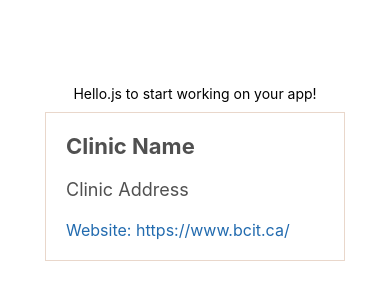
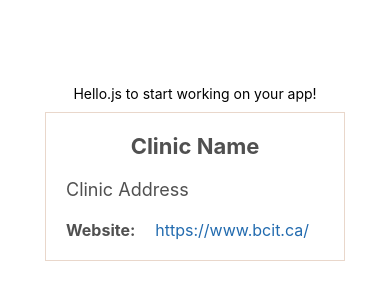
Before and after one commit to claudiashin/medordoc, a React Native app in the folder mobile/: screen / in a window 390 px wide. Shown: the part 244-544 px from the top of the page. Built offline with nearby package versions, Linux system fonts and the light colour scheme.

Commit message:
changes for infocard mobile

```diff
--- a/mobile/comps/InfoCard/index.js
+++ b/mobile/comps/InfoCard/index.js
@@ -1,27 +1,45 @@
 import styled from 'styled-components/native';
 import React from 'react';
-import { StyleSheet, View, Button } from 'react-native';
+import { StyleSheet, View, Button, Linking, Text } from 'react-native';
 
 const InfoCardCont = styled.View`
     width: 300px;
     border: #E9D7CB;
-    justify-content: flex-start;
-    align-items: flex-start;
     padding: 10px;
     margin: 10px;
 `;
 
+const HeadingCont = styled.View`
+    justify-content: center;
+    align-items: center;
+`;
+
 const Heading = styled.Text`
-    font-size: 22px;
-    font-weight: bold;
+    font-size: ${props => props.heading_fs}px;
+    font-weight: ${props => props.heading_fw};
+    color: #505050;
+    margin: 10px;
+    text-align: center;
+`;
+
+const SubheadingCont = styled.View`
+`;
+
+const Subheading = styled.Text`
+    font-size: 18px;
     color: #505050;
     margin: 10px;
 `;
 
-const Address = styled.Text`
-    font-size: 18px;
+const WebsiteContainer = styled.View`
+    flex-direction: row;
+`;
+
+const Subheading_two = styled.Text`
+    font-size: 16px;
     color: #505050;
     margin: 10px;
+    font-weight: bold;
 `;
 
 const Website = styled.Text`
@@ -31,21 +49,31 @@ const Website = styled.Text`
 `;
 
 const InfoCard = ({
-    clinic_name="Clinic Name",
-    clinic_address="Clinic Address",
-    website_url="https://www.bcit.ca/",
+    clinic_name = "Clinic Name",
+    clinic_address = "Clinic Address",
+    website_url = "https://www.bcit.ca/",
+    fontsize = 22,
+    weight = 700,
+}) => {
 
-}) => {
-    return <InfoCardCont /*styles={styles.infocardcont}*/>
-        <Heading>{clinic_name}</Heading>
-        <Address>{clinic_address}</Address>
-        <Website>Website: {website_url}</Website>
-    </InfoCardCont>
+    return <InfoCardCont>
+        <HeadingCont>
+            <Heading heading_fs={fontsize} heading_fw={weight}>{clinic_name}</Heading>
+        </HeadingCont>
+
+        <SubheadingCont>
+            <Subheading>{clinic_address}</Subheading>
+        </SubheadingCont>
+
+        <WebsiteContainer /*style={styles.website_container}*/>
+            <Subheading_two>Website:</Subheading_two>
+            <Website onPress={() => Linking.openURL(website_url)}>{website_url}</Website>
+        </WebsiteContainer>
+    </InfoCardCont >
 }
 
 const styles = StyleSheet.create({
-    infocardcont: {
-    },
 });
 
+
 export default InfoCard;
```
